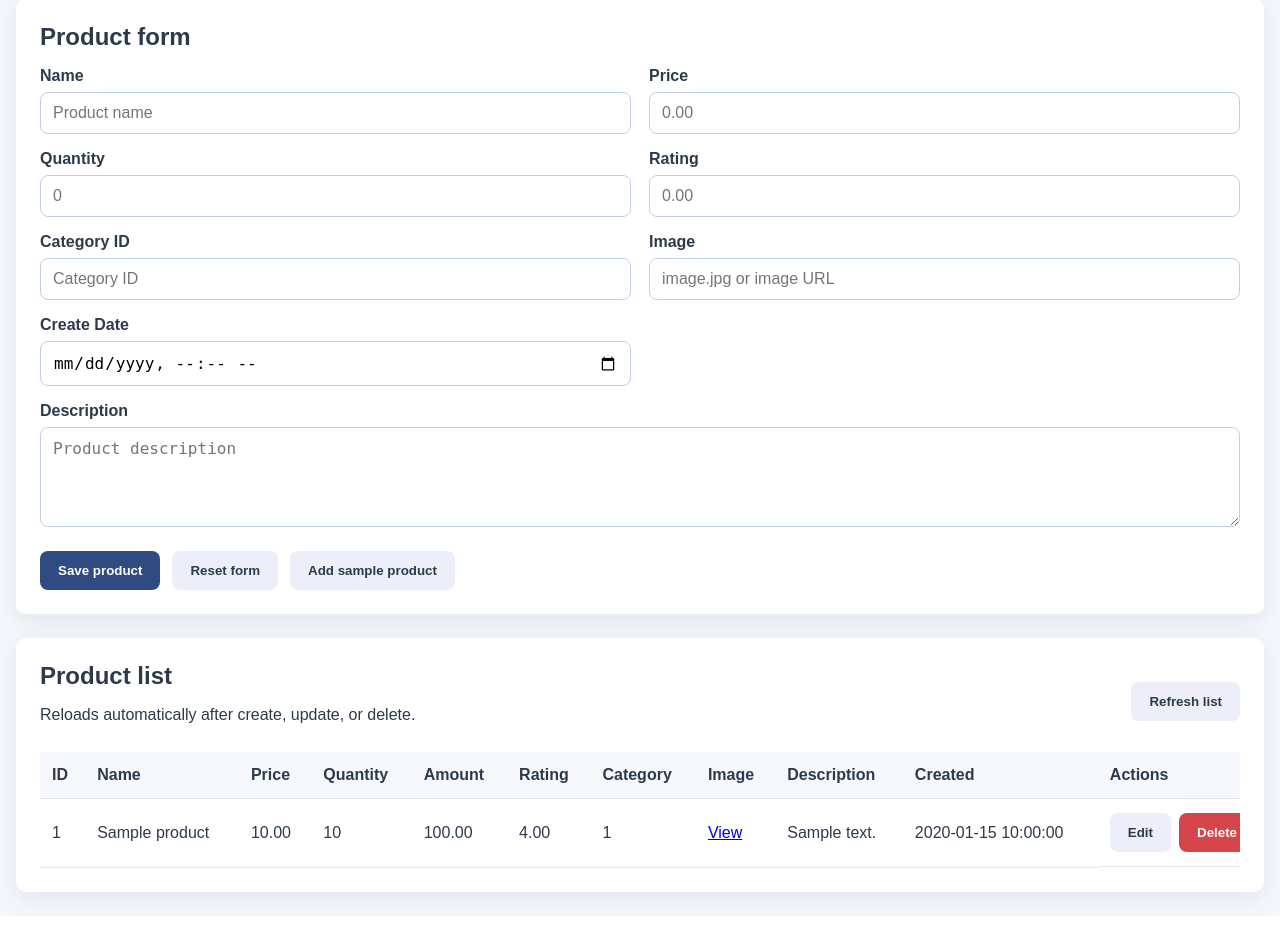
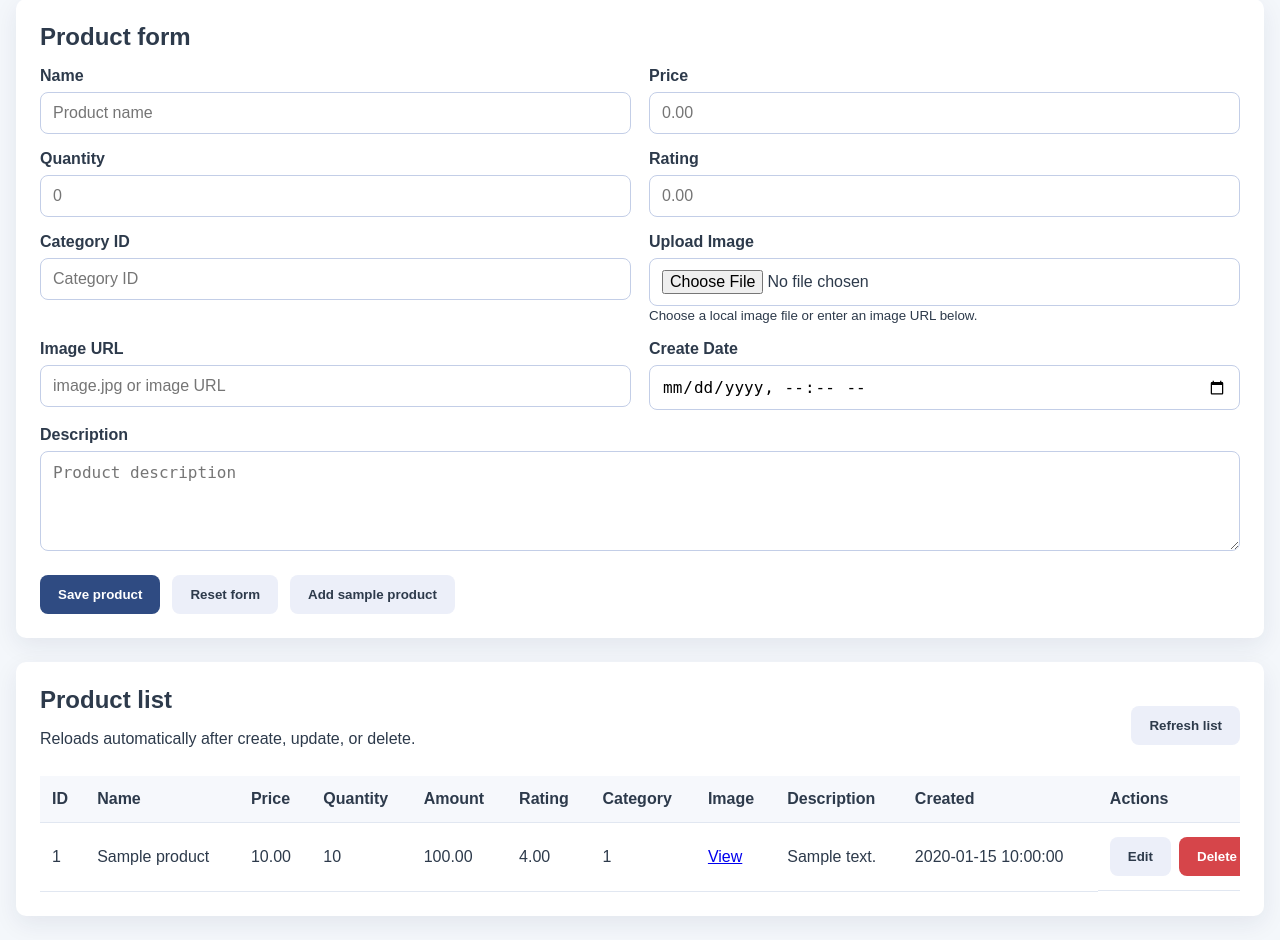
Before and after one commit to Phannoet-GH/crud-web-api, a PHP site: page / in a window 1280 px wide. Shown: the part 152-1092 px from the top of the page. Before the commit the page ends 1067 px from the top, so only its background shows below. Run offline with PHP 8.4, Linux system fonts and the light colour scheme; tables that the repository leaves empty hold one stand-in row (values such as "Sample post").

Commit message:
add local image get

```diff
--- a/app/controllers/ProductController.php
+++ b/app/controllers/ProductController.php
@@ -32,7 +32,7 @@ class ProductController
 
     public function store()
     {
-        $data = $this->readJsonBody();
+        $data = $this->readRequestData();
         if (empty($data['product_name'])) {
             Response::json(['message' => 'Product name is required'], 422);
         }
@@ -44,7 +44,7 @@ class ProductController
 
     public function update($id)
     {
-        $data = $this->readJsonBody();
+        $data = $this->readRequestData();
         if (empty($data['product_name'])) {
             Response::json(['message' => 'Product name is required'], 422);
         }
@@ -67,6 +67,61 @@ class ProductController
         Response::json(['message' => 'Product deleted']);
     }
 
+    private function readRequestData()
+    {
+        $contentType = $_SERVER['CONTENT_TYPE'] ?? '';
+        if (stripos($contentType, 'multipart/form-data') !== false || !empty($_FILES)) {
+            $data = $_POST;
+
+            if (isset($data['image']) && $data['image'] === '') {
+                $data['image'] = null;
+            }
+
+            if (isset($_FILES['image']) && $_FILES['image']['error'] === UPLOAD_ERR_OK) {
+                $data['image'] = $this->storeUploadedImage($_FILES['image']);
+            }
+
+            return $data;
+        }
+
+        return $this->readJsonBody();
+    }
+
+    private function storeUploadedImage(array $image)
+    {
+        if (!is_uploaded_file($image['tmp_name'])) {
+            Response::json(['message' => 'Invalid uploaded image'], 400);
+        }
+
+        $finfo = new \finfo(FILEINFO_MIME_TYPE);
+        $mimeType = $finfo->file($image['tmp_name']) ?: $image['type'];
+        $allowed = [
+            'image/jpeg' => 'jpg',
+            'image/png' => 'png',
+            'image/gif' => 'gif',
+            'image/webp' => 'webp',
+        ];
+
+        if (!isset($allowed[$mimeType])) {
+            Response::json(['message' => 'Unsupported image type'], 422);
+        }
+
+        $extension = $allowed[$mimeType];
+        $uploadsDir = __DIR__ . '/../../public/uploads';
+        if (!is_dir($uploadsDir) && !mkdir($uploadsDir, 0755, true) && !is_dir($uploadsDir)) {
+            Response::json(['message' => 'Failed to create uploads directory'], 500);
+        }
+
+        $filename = uniqid('img_', true) . '.' . $extension;
+        $destination = $uploadsDir . '/' . $filename;
+
+        if (!move_uploaded_file($image['tmp_name'], $destination)) {
+            Response::json(['message' => 'Failed to save uploaded image'], 500);
+        }
+
+        return 'uploads/' . $filename;
+    }
+
     private function readJsonBody()
     {
         $raw = file_get_contents('php://input');
--- a/app/routes/api.php
+++ b/app/routes/api.php
@@ -56,6 +56,13 @@ $pdo->exec(
 $controller = new ProductController(new ProductService(new Product($pdo)));
 
 $method = $_SERVER['REQUEST_METHOD'];
+if ($method === 'POST') {
+    if (isset($_POST['_method'])) {
+        $method = strtoupper((string) $_POST['_method']);
+    } elseif (isset($_GET['_method'])) {
+        $method = strtoupper((string) $_GET['_method']);
+    }
+}
 $path = isset($_GET['path']) ? $_GET['path'] : parse_url($_SERVER['REQUEST_URI'], PHP_URL_PATH);
 $uri = trim((string) $path, '/');
 $segments = $uri === '' ? [] : explode('/', $uri);
--- a/public/app.js
+++ b/public/app.js
@@ -12,7 +12,9 @@ const priceInput = document.getElementById('product-price');
 const quantityInput = document.getElementById('product-quantity');
 const ratingInput = document.getElementById('product-rating');
 const categoryInput = document.getElementById('product-category');
+const imageFileInput = document.getElementById('product-image-file');
 const imageInput = document.getElementById('product-image');
+const existingImageInput = document.getElementById('product-image-existing');
 const createDateInput = document.getElementById('product-create-date');
 const descriptionInput = document.getElementById('product-description');
 const statusBox = document.getElementById('status');
@@ -29,7 +31,12 @@ function showStatus(message, success = true) {
 }
 
 function getRequestOptions(method, data) {
-    const options = { method, headers: { 'Content-Type': 'application/json' } };
+    const options = { method };
+    if (data instanceof FormData) {
+        options.body = data;
+        return options;
+    }
+    options.headers = { 'Content-Type': 'application/json' };
     if (data) options.body = JSON.stringify(data);
     return options;
 }
@@ -145,7 +152,9 @@ function resetForm() {
     quantityInput.value = '';
     ratingInput.value = '';
     categoryInput.value = '';
+    imageFileInput.value = '';
     imageInput.value = '';
+    existingImageInput.value = '';
     createDateInput.value = '';
     descriptionInput.value = '';
     submitButton.textContent = 'Save product';
@@ -154,25 +163,40 @@ function resetForm() {
 async function submitForm(event) {
     event.preventDefault();
     const productId = idInput.value.trim();
-    const payload = {
-        product_name: nameInput.value.trim(),
-        price: parseFloat(priceInput.value) || 0,
-        quantity: parseInt(quantityInput.value, 10) || 0,
-        rating: parseFloat(ratingInput.value) || 0,
-        category_id: categoryInput.value.trim() ? parseInt(categoryInput.value, 10) : null,
-        image: imageInput.value.trim() || null,
-        create_date: toMysqlDateTime(createDateInput.value),
-        description: descriptionInput.value.trim(),
-    };
+    const imageFile = imageFileInput.files[0];
+    const imageUrl = imageInput.value.trim();
+    const existingImage = existingImageInput.value || null;
 
-    if (!payload.product_name) {
+    const formData = new FormData();
+    formData.append('product_name', nameInput.value.trim());
+    formData.append('price', parseFloat(priceInput.value) || 0);
+    formData.append('quantity', parseInt(quantityInput.value, 10) || 0);
+    formData.append('rating', parseFloat(ratingInput.value) || 0);
+    formData.append('category_id', categoryInput.value.trim() ? parseInt(categoryInput.value, 10) : '');
+    formData.append('create_date', toMysqlDateTime(createDateInput.value) || '');
+    formData.append('description', descriptionInput.value.trim());
+
+    if (imageFile) {
+        formData.append('image', imageFile);
+    } else if (imageUrl) {
+        formData.append('image', imageUrl);
+    } else if (productId && existingImage) {
+        formData.append('image', existingImage);
+    } else {
+        formData.append('image', '');
+    }
+
+    if (productId) {
+        formData.append('_method', 'PUT');
+    }
+
+    if (!formData.get('product_name')) {
         showStatus('Product name is required.', false);
         return;
     }
 
     try {
-        const method = productId ? 'PUT' : 'POST';
-        const response = await fetch(getApiUrl(productId), getRequestOptions(method, payload));
+        const response = await fetch(getApiUrl(productId), getRequestOptions('POST', formData));
         const body = await readJsonResponse(response);
 
         if (!response.ok) {
@@ -193,7 +217,9 @@ function addSampleProduct() {
     quantityInput.value = '3';
     ratingInput.value = '4.50';
     categoryInput.value = '1';
+    imageFileInput.value = '';
     imageInput.value = 'https://example.com/images/apple-juice.jpg';
+    existingImageInput.value = '';
     createDateInput.value = '';
     descriptionInput.value = 'Made from fresh apples. Sweet and refreshing!';
     idInput.value = '';
@@ -230,7 +256,9 @@ async function editProduct(productId) {
         quantityInput.value = formatInteger(product.quantity);
         ratingInput.value = formatMoney(product.rating);
         categoryInput.value = product.category_id || '';
+        imageFileInput.value = '';
         imageInput.value = product.image || '';
+        existingImageInput.value = product.image || '';
         createDateInput.value = toInputDateTime(product.create_date);
         descriptionInput.value = product.description || '';
         submitButton.textContent = 'Update product';
--- a/public/index.php
+++ b/public/index.php
@@ -66,9 +66,15 @@ if (isApiRequest(currentPath())) {
                     <input id="product-category" type="number" min="0" step="1" placeholder="Category ID" />
                 </div>
                 <div>
-                    <label for="product-image">Image</label>
+                    <label for="product-image-file">Upload Image</label>
+                    <input id="product-image-file" type="file" accept="image/*" />
+                    <small>Choose a local image file or enter an image URL below.</small>
+                </div>
+                <div>
+                    <label for="product-image">Image URL</label>
                     <input id="product-image" type="text" maxlength="100" placeholder="image.jpg or image URL" />
                 </div>
+                <input type="hidden" id="product-image-existing" />
                 <div>
                     <label for="product-create-date">Create Date</label>
                     <input id="product-create-date" type="datetime-local" />
```
